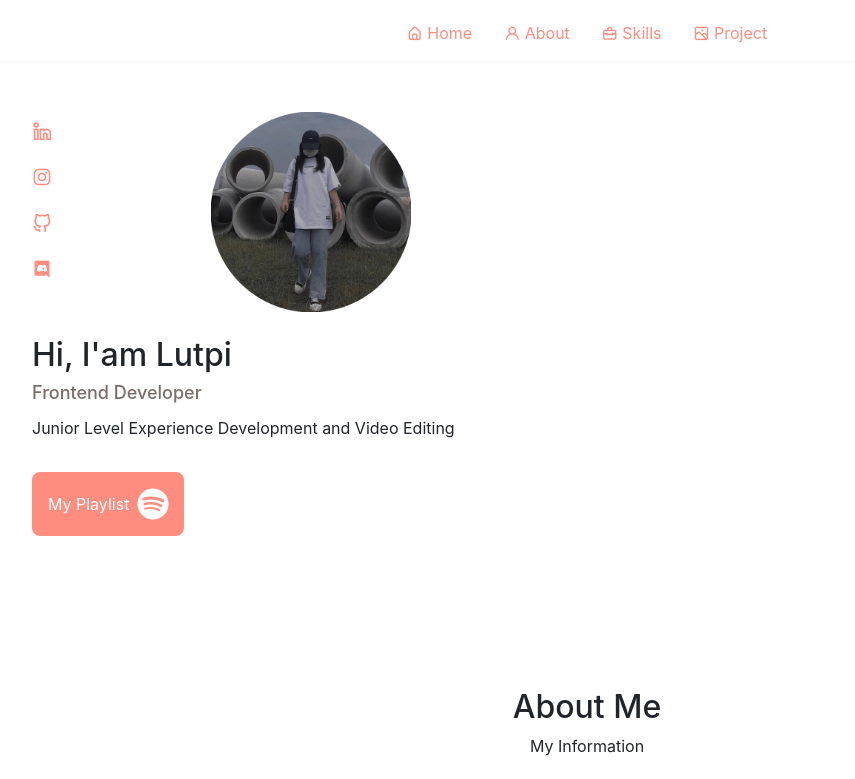
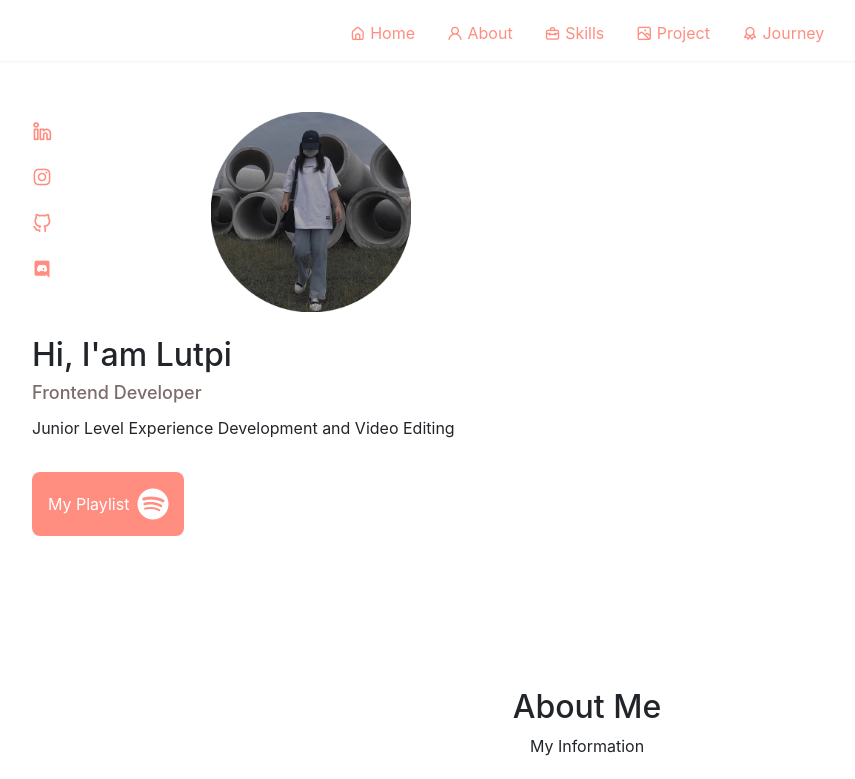
Before and after one commit to Helolutpi/portowpb, a plain HTML site: page index.html in a window 1280 px wide. Shown: the top 779 px of the page, without its empty margins (53-908 px from the left). Drawn offline with nearby package versions, Linux system fonts and the light colour scheme.

Commit message:
Update index.html

```diff
--- a/index.html
+++ b/index.html
@@ -42,6 +42,10 @@
         <li class="nav-item nav__item">
           <a href="#project" class=" nav__link" >
             <i class="uil uil-scenery"></i> Project</a>
+        </li>
+        <li class="nav-item nav__item">
+          <a href="#journey" class=" nav__link" >
+            <i class="uil uil-award"></i> Journey</a>
         </li>
 
 
@@ -270,7 +274,7 @@
       </section>
 
 
-      <section class= "section__leght"id="project"></section><br>
+      <section class= "section__leght"id="journey"></section><br>
       <section class="intro container" id="" >
         <h2 class="title">Journey</h2>
         <span class="subtitle">Long and Long</span>
```
